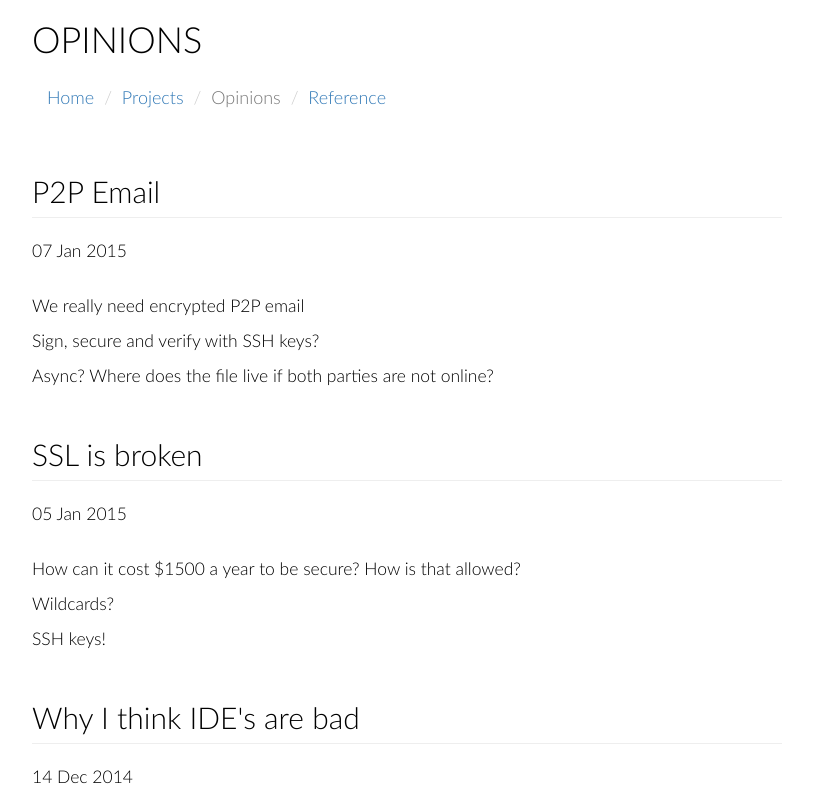
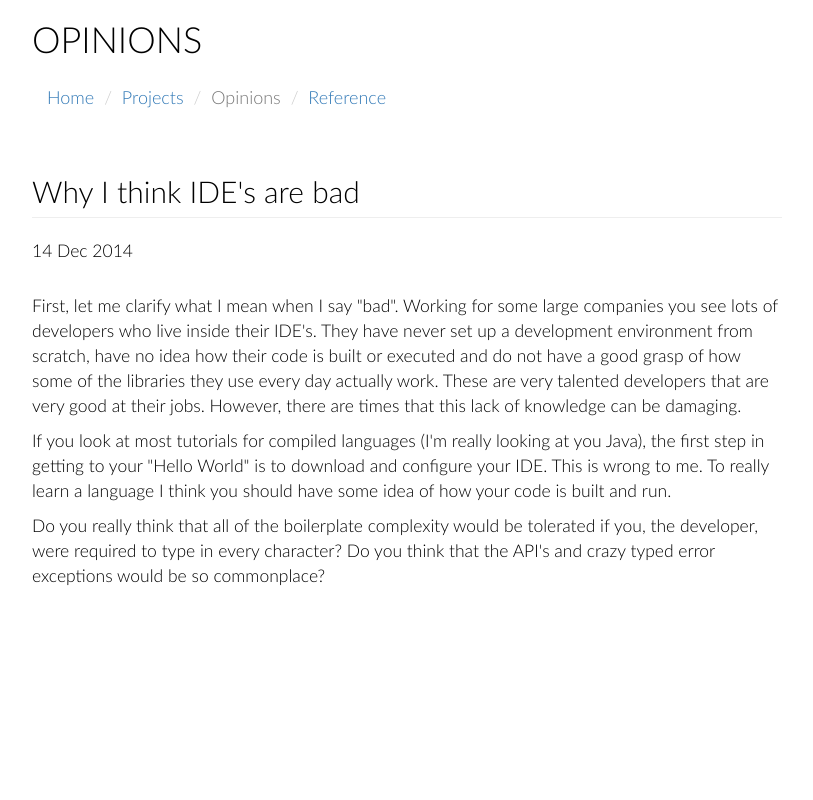
Before and after one commit to xjdr/xjeffrose.com, a plain HTML site: page Opinions/home.html in a window 1280 px wide. Shown: the top 800 px of the page, without its empty margins (38-851 px from the left). Drawn offline with nearby package versions, Linux system fonts and the light colour scheme.

Commit message:
updating

```diff
--- a/Opinions/home.html
+++ b/Opinions/home.html
@@ -32,55 +32,6 @@
          </ol>
        </h4>
    </div>
-
-   <div class="container">
-     <div class="row">
-       <div class="col-xs-8">
-
-         <h2 class="page-header">P2P Email</h2>
-
-         <p>07 Jan 2015</p>
-         <br>
-         <p>
-         We really need encrypted P2P email
-         </p>
-
-         <p>
-         Sign, secure and verify with SSH keys?
-         </p>
-
-         <p>
-         Async? Where does the file live if both parties are not online?
-         </p>
-
-       </div>
-     </div>
-   </div>
-
-   <div class="container">
-     <div class="row">
-       <div class="col-xs-8">
-
-         <h2 class="page-header">SSL is broken</h2>
-
-         <p>05 Jan 2015</p>
-         <br>
-         <p>
-         How can it cost $1500 a year to be secure? How is that allowed?
-         </p>
-
-         <p>
-         Wildcards?
-         </p>
-
-         <p>
-         SSH keys!
-         </p>
-
-       </div>
-     </div>
-   </div>
-
 
   <div class="container">
     <div class="row">
```
Also changed, not shown: Projects/home.html (+0 -15 lines).
